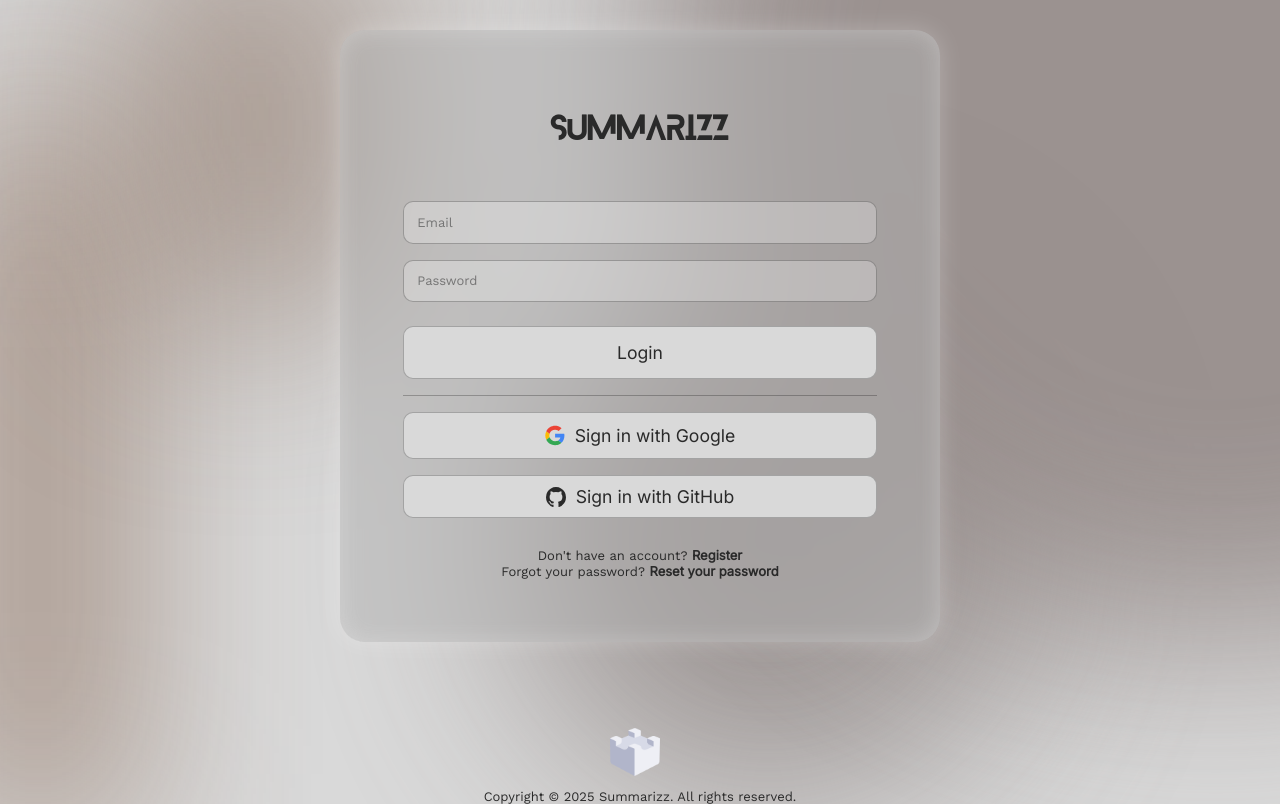
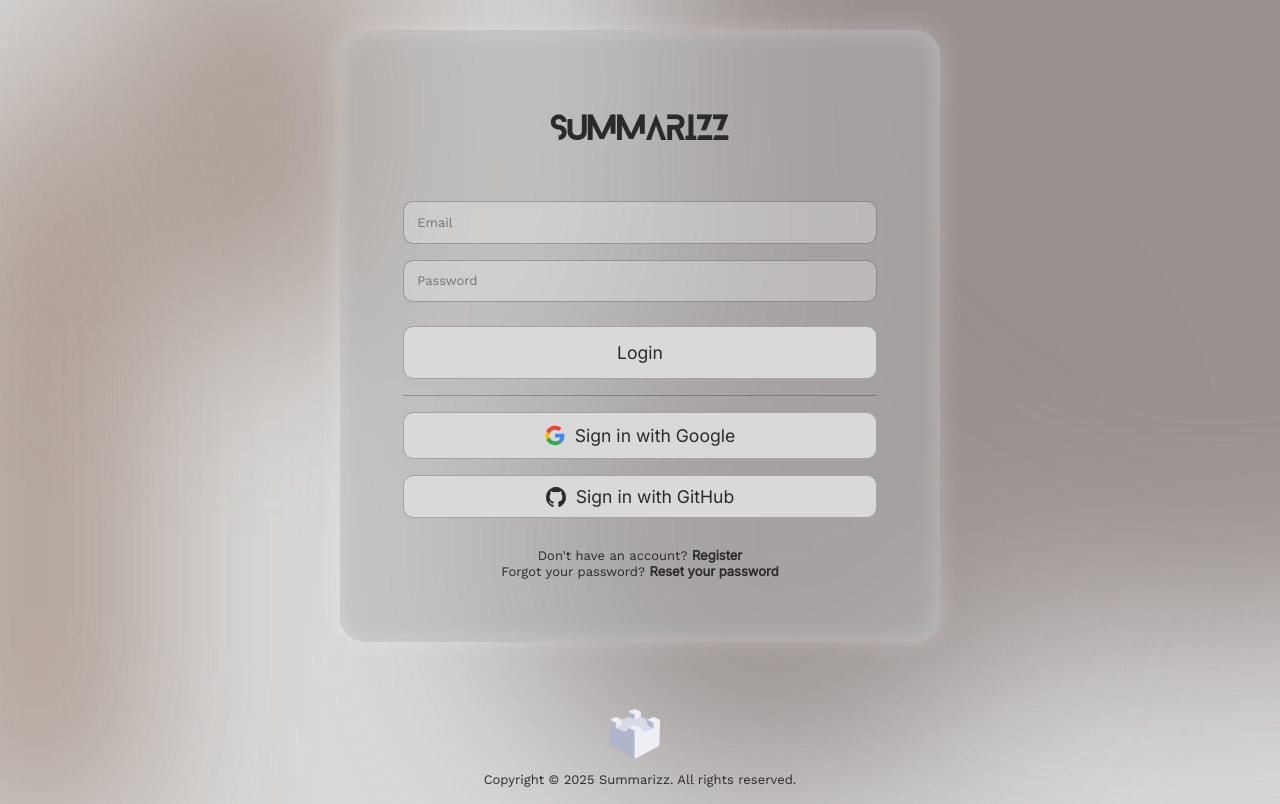
Before and after one commit to Turing-Sandbox/Summarizz, a Next.js app in the folder frontend/: page /authentication/login in a window 1280 px wide. Built offline with nearby package versions, Linux system fonts and the light colour scheme.

Commit message:
fix footer to always be at bottom of page

```diff
--- a/frontend/src/app/styles/footer.scss
+++ b/frontend/src/app/styles/footer.scss
@@ -1,8 +1,9 @@
 .footer {
-    margin: 50px 0 0 0;
     display: flex;
     flex-direction: column;
     align-items: center;
+    margin-top: auto;
+    box-sizing: border-box;
 }
 
 .footer-logo {
--- a/frontend/src/app/styles/global.scss
+++ b/frontend/src/app/styles/global.scss
@@ -16,6 +16,10 @@
 body {
   margin: 0 auto;
   color: var(--text-color);
+  display: flex;
+  flex-direction: column;
+  min-height: 100vh;
+  box-sizing: border-box;
 }
 
 %base-font {
@@ -90,16 +94,6 @@
   flex: 1;
 }
 
-.footer {
-  width: 100%;
-  height: 50px;
-  color: var(--text-color);
-  display: flex;
-  justify-content: center;
-  align-items: center;
-  margin: 15px 0;
-}
-
 .error-message {
   color: red;
   margin: 2rem auto 0;
```
